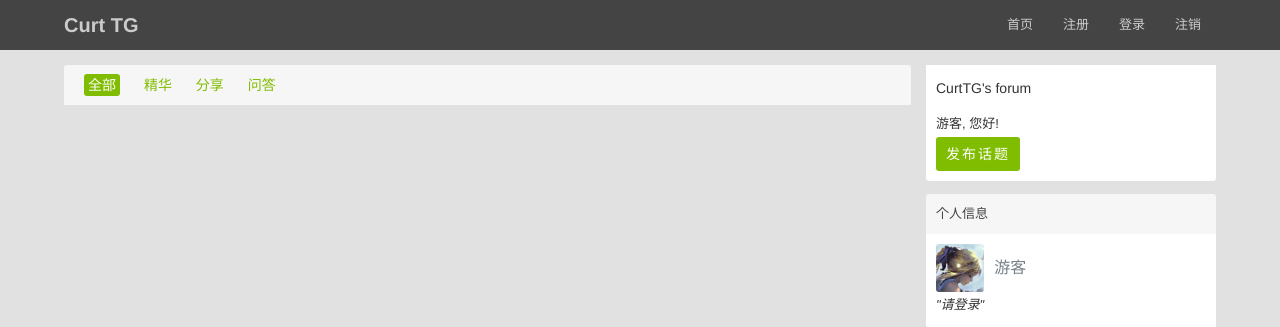
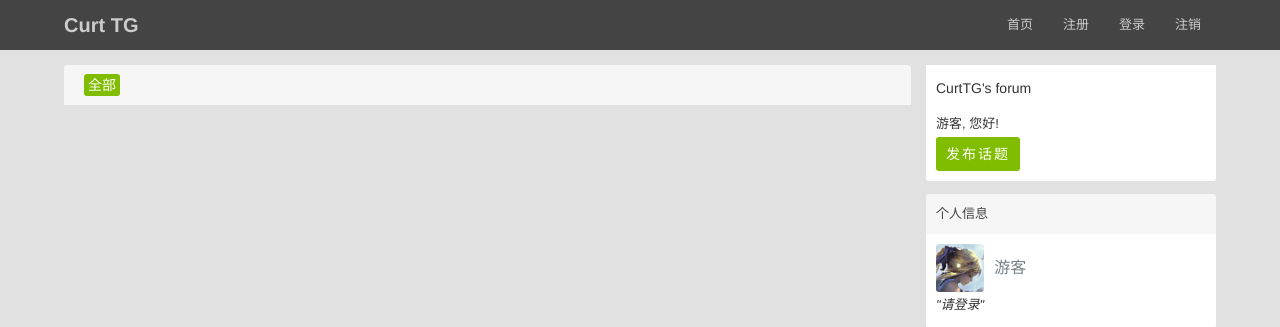
Before and after one commit to Curt-H/forum, a Flask app: page / in a window 1280 px wide. Shown: the top 327 px of the page. Run offline with Flask 2, Linux system fonts and the light colour scheme; data that the repository does not hold is empty.

Commit message:
临时屏蔽TAG功能, 带功能开发

```diff
--- a/templates/index.html
+++ b/templates/index.html
@@ -6,9 +6,9 @@
             <div class="panel">
                 <div class="header">
                     <a href="/?tab=all" class="topic-tab current-tab">全部</a>
-                    <a href="/?tab=good" class="topic-tab">精华</a>
-                    <a href="/?tab=share" class="topic-tab">分享</a>
-                    <a href="/?tab=ask" class="topic-tab">问答</a>
+{#                    <a href="/?tab=good" class="topic-tab">精华</a>#}
+{#                    <a href="/?tab=share" class="topic-tab">分享</a>#}
+{#                    <a href="/?tab=ask" class="topic-tab">问答</a>#}
                 </div>
                 <div class="inner no-padding">
                     <div id="topic_list">
```
